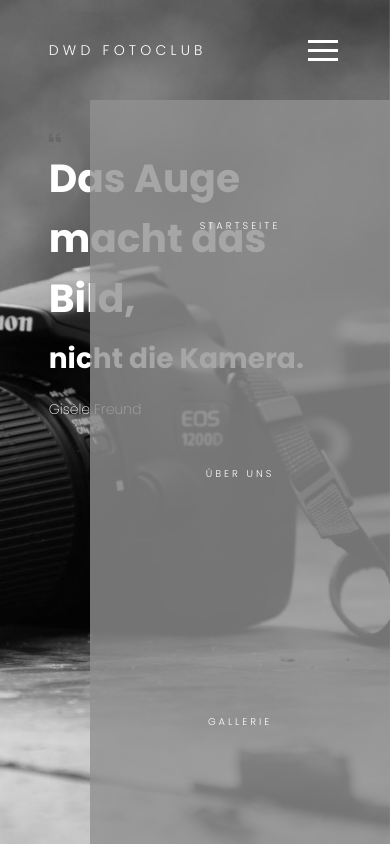
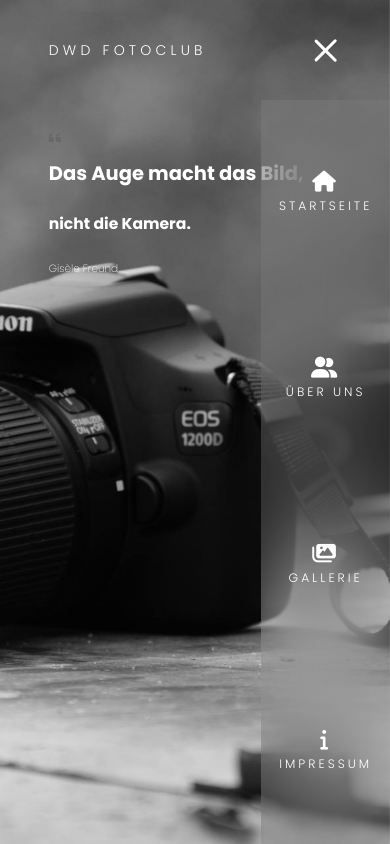
Before and after one commit to ilja-schotte/webCoding-github, a plain HTML site: page fotoclub/index.html in a window 390 px wide. Both pictures are taken after a click on the element 323 px from the left and 50 px from the top of the page. Drawn offline with nearby package versions, Linux system fonts and the light colour scheme.

Commit message:
further responsive layout improvements

```diff
--- a/fotoclub/css/header.css
+++ b/fotoclub/css/header.css
@@ -21,7 +21,7 @@
     background-color: transparent;
 }
 
-#logo-text{
+#logo-text {
     font-size: 2rem;
     letter-spacing: 0.5rem;
     font-weight: 300;
@@ -31,14 +31,27 @@
 .nav-links {
     display: flex;
     width: 20vw;
-    min-width: 400px;
-    max-width: 500px;
+    min-width: 600px;
+    max-width: 800px;
     justify-content: space-between;
 
 }
 
 .nav-links li {
     list-style: none;
+}
+
+.nav-links li a {
+    display: flex;
+    flex-direction: column;
+    align-items: center;
+    justify-content: center;
+}
+
+.nav-links li i {
+    display: none;
+    font-size: 2rem;
+    margin-bottom: 5px;
 }
 
 .navMenuItem {
@@ -59,17 +72,36 @@
     flex-direction: column;
 }
 
-.burger div{
+.burger div {
     width: 30px;
     height: 3px;
     background: rgba(266, 266, 266);
-    margin: 3px;
+    margin: 3px 0px;
+    transition: all 0.3s ease;
+    border-radius: 1.5px;
 }
+
+/* Klassen zur Linienanimation der Burgerlinien in der Navigationsleiste */
+.burger-line-toggle .line1 {
+    transform: rotate(-45deg) translate(-6.5px, 6px);
+
+}
+
+.burger-line-toggle .line2 {
+    opacity: 0;
+}
+
+.burger-line-toggle .line3 {
+    transform: rotate(45deg) translate(-6.5px, -6px);
+}
+
+
+
 
 /* Bildschirmbreite kleiner 3000px */
 @media screen and (max-width: 3000px) {
 
-    nav{
+    nav {
         min-width: 1500px;
     }
 
@@ -86,13 +118,18 @@
 /* Bildschirmbreite kleiner 2000px */
 @media screen and (max-width: 2000px) {
 
-    nav{
+    nav {
         min-width: 1000px;
     }
 
     #logo-text {
         font-size: 1.35rem;
         letter-spacing: 0.4rem;
+    }
+
+    .nav-links {
+        min-width: 500px;
+        max-width: 700px;
     }
 
     .navMenuItem {
@@ -104,13 +141,18 @@
 /* Bildschirmbreite kleiner 1500px */
 @media screen and (max-width: 1500px) {
 
-    nav{
-        min-width: 600px;
+    nav {
+        min-width: 800px;
     }
 
     #logo-text {
         font-size: 1rem;
         letter-spacing: 0.3rem;
+    }
+
+    .nav-links {
+        min-width: 400px;
+        max-width: 600px;
     }
 
     .navMenuItem {
@@ -123,12 +165,8 @@
 /* extended mobile */
 @media screen and (max-width: 1000px) {
 
-    nav {
-        min-width: 0;
-    }
-
-    .nav-links{
-        min-width: 300px;
+    .nav-links {
+        max-width: 600px;
     }
 
     #logo-text {
@@ -146,29 +184,50 @@
 /* extended mobile */
 @media screen and (max-width: 800px) {
 
-    body{
+    nav{
+        min-width: 0;
+        max-width: 80%;
+    }
+
+    body {
         overflow-x: hidden;
     }
 
-    .nav-links{
+    .nav-links {
         display: flex;
+        min-width: 33%;
         flex-direction: column;
         align-items: center;
         justify-content: space-around;
         position: absolute;
         right: 0px;
         top: 100px;
-        background: rgba(144, 144, 144, 0.8);
-        height: calc( 100vh - 100px);
+        background: rgba(144, 144, 144, 0.2);
+        backdrop-filter: blur(40px);
+        height: calc(100vh - 100px);
         transform: translateX(100%);
         transition: transform 0.5s ease-in;
+        border-radius: 1px;
+        font-size: 0.7rem;
+    }
+
+    .nav-links li i {
+        font-size: 1.5rem;
+    }
+
+    .navMenuItem {
+        font-size: 1.25em;
     }
 
     .nav-links li {
         opacity: 0;
     }
 
-    .burger{
+    .nav-links li i {
+        display: block;
+    }
+
+    .burger {
         display: flex;
         cursor: pointer;
     }
@@ -176,10 +235,11 @@
 
 @keyframes nav-links-appearance {
     from {
-        opacity: 0;
+        opacity: 1;
         transform: translateX(50px);
     }
-    to{
+
+    to {
         opacity: 1;
         transform: translateX(0px);
     }
--- a/fotoclub/css/landing.css
+++ b/fotoclub/css/landing.css
@@ -109,3 +109,49 @@
         font-size: 1rem;
     }
 }
+
+/* Bildschirmbreite kleiner 1000px */
+/* extented mobile */
+@media screen and (max-width: 1000px) {
+
+    #landing_text h1 {
+        font-size: clamp(2.8rem, 1.8vw, 3.7rem);
+    }
+
+    #landing_text h2 {
+        font-size: clamp(2rem, 1.3vw, 2.7rem);
+    }
+
+    #landing_text h3 {
+        font-size: clamp(1rem, 0.5vw, 1rem);
+    }
+
+    #landing_text i {
+        font-size: 1rem;
+    }
+}
+
+/* Bildschirmbreite kleiner 800px */
+/* mobile */
+@media screen and (max-width: 800px) {
+
+    #landing_text h1 {
+        font-size: clamp(1.25rem, 5vw, 2rem);
+        line-height: clamp(50px, 3vw, 80px);
+    }
+
+    #landing_text h2 {
+        font-size: clamp(1.0rem, 4vw, 1.75rem);
+        line-height: clamp(50px, 3vw, 80px);
+    }
+
+    #landing_text h3 {
+        font-size: clamp(0.75rem, 0.5vw, 1rem);
+    }
+
+
+
+    #landing_text i {
+        font-size: 1rem;
+    }
+}
--- a/fotoclub/css/main.css
+++ b/fotoclub/css/main.css
@@ -22,8 +22,12 @@
     text-decoration: none;
 }
 
-.dark-mode {
+.dark-mode-color {
     color: black !important;
+}
+
+.dark-mode-background {
+    background: black !important;
 }
 
 .section_main {
@@ -35,17 +39,7 @@
     margin: auto;
 }
 
-.burger {
-    display: none;
-}
-
-.burger div{
-    width: 30px;
-    height: 3px;
-    background: rgba(266, 266, 266);
-    margin: 6px;
-}
-
+/* Bildschirmbreite kleiner 3000px */
 @media screen and (max-width: 3000px) {
 
     .section_main {
@@ -54,6 +48,7 @@
 
 }
 
+/* Bildschirmbreite kleiner 2000px */
 @media screen and (max-width: 2000px) {
 
     .section_main {
@@ -62,22 +57,21 @@
 
 }
 
+/* Bildschirmbreite kleiner 1500px */
 @media screen and (max-width: 1500px) {
 
     .section_main {
-        min-width: 600px;
+        min-width: 800px;
     }
 
 }
 
 /* extended mobile */
-@media screen and (max-width: 1000px){
+/* Bildschirmbreite kleiner 1000px */
+@media screen and ((max-width: 1000px) or (orientation: portrait)){
 
     .section_main {
-        height: calc(80% - 20%);    /*<-- Bei Änderung der Höhe - margin-top berücksichtigen */
-        margin-top: 20%;
-        min-width: none;
-
+        height: 60%;    /*<-- Bei Änderung der Höhe - margin-top berücksichtigen */
     }
 }
 
@@ -88,6 +82,5 @@
         height: calc(80% - 20%);    /*<-- Bei Änderung der Höhe - margin-top berücksichtigen */
         margin-top: 20%;
         min-width: 0;
-
     }
 }
--- a/fotoclub/index.html
+++ b/fotoclub/index.html
@@ -26,12 +26,35 @@
     <header>
         <nav>
             <div class="logo">
-                <a href="#"><div id="logo-text">dwd fotoclub</div></a>
+                <a href="#">
+                    <div id="logo-text">dwd fotoclub</div>
+                </a>
             </div>
             <ul class="nav-links">
-                <li><a href="#" class='navMenuItem' data-sectionname="landing">Startseite</a></li>
-                <li><a href="#" class='navMenuItem' data-sectionname="about">Über uns</a></li>
-                <li><a href="#" class='navMenuItem' data-sectionname="gallery">Gallerie</a></li>
+                <li>
+                    <a href="#" class='navMenuItem' data-sectionname="landing">
+                        <i class="fa-solid fa-house"></i>
+                        Startseite
+                    </a>
+                </li>
+                <li>
+                    <a href="#" class='navMenuItem' data-sectionname="about">
+                        <i class="fa-solid fa-user-group"></i>
+                        Über uns
+                    </a>
+                </li>
+                <li>
+                    <a href="#" class='navMenuItem' data-sectionname="gallery">
+                        <i class="fa-solid fa-images"></i>
+                        Gallerie
+                    </a>
+                </li>
+                <li>
+                    <a href="#" class='navMenuItem' data-sectionname="impressum">
+                        <i class="fa-solid fa-info"></i>
+                        Impressum
+                    </a>
+                </li>
             </ul>
             <div class="burger" id="burgerNavigationButton">
                 <div class="line1"></div>
@@ -53,9 +76,8 @@
             </div>
         </section>
         <section id="about">
-            <div class="section_main">
-                <div id="about_darkbox">
-            </div>
+            <div id="about_section_main" class="section_main">
+                <div id="about_darkbox"></div>
                 <div id="about_whitebox">
                     <h1>über uns</h1>
                     <div id="about_content">
@@ -63,11 +85,16 @@
                             <img src="media/pexels-omarhouc-752525.jpg" alt="">
                         </div>
                         <div class="about_content_boxes" id="about_content_box_center">
-                        Lorem ipsum dolor sit amet, consetetur sadipscing elitr, sed diam nonumy eirmod tempor invidunt
-                        ut labore et dolore magna aliquyam erat, sed diam voluptua. At vero eos et accusam et justo duo
-                        dolores et ea rebum. Stet clita kasd gubergren, no sea takimata sanctus est Lorem ipsum dolor
-                        sit amet. Lorem ipsum dolor sit amet, consetetur sadipscing elitr, sed diam nonumy eirmod tempor
-                        invidunt ut labore et dolore magna aliquyam erat, sed diam voluptua. At vero eos et accusam et
+                            Lorem ipsum dolor sit amet, consetetur sadipscing elitr, sed diam nonumy eirmod tempor
+                            invidunt
+                            ut labore et dolore magna aliquyam erat, sed diam voluptua. At vero eos et accusam et justo
+                            duo
+                            dolores et ea rebum. Stet clita kasd gubergren, no sea takimata sanctus est Lorem ipsum
+                            dolor
+                            sit amet. Lorem ipsum dolor sit amet, consetetur sadipscing elitr, sed diam nonumy eirmod
+                            tempor
+                            invidunt ut labore et dolore magna aliquyam erat, sed diam voluptua. At vero eos et accusam
+                            et
                             justo duo dolores et ea rebum. Stet clita kasd gubergren, no sea takimata sanctus est Lorem
                             ipsum dolor sit amet.
                         </div>
--- a/fotoclub/js/main.js
+++ b/fotoclub/js/main.js
@@ -42,8 +42,6 @@
     const navigationLinksContainer = document.querySelector('.nav-links');
     const navigationLinks = document.querySelectorAll('.nav-links li');
 
-    console.log(navigationLinks);
-
     /* Navigation-bar Toggle */
     burgerNavigationButton.addEventListener('click', () => {
         navigationLinksContainer.classList.toggle('nav-links-active');
@@ -58,6 +56,9 @@
             }
 
         });
+
+        burgerNavigationButton.classList.toggle('burger-line-toggle');
+
     });
 
 
@@ -75,23 +76,45 @@
     const header = document.querySelector('#logo-text');
     const landing = document.querySelector('#landing');
     const navMenuItems = document.querySelectorAll('.navMenuItem');
-    const landingSectionOptions = {};
+    const navBurgerLines = document.querySelectorAll('.burger div');
+
+    const landingSectionOptions = {
+        rootMargin: "-100px 0px 0px 0px"
+    };
+
+
     const landingSectionObserver = new IntersectionObserver(function (
         entries,
         landingSectionObserver
     ) {
+
         entries.forEach(entry => {
             if (entry.isIntersecting) {
-                header.classList.remove('dark-mode');
+
+                /* ======== Logo und Nav-Einträge ========= */
+                header.classList.remove('dark-mode-color');
                 navMenuItems.forEach(navMenuItem => {
-                    navMenuItem.classList.remove('dark-mode');
+                    navMenuItem.classList.remove('dark-mode-color');
                 });
+                /*==========================================*/
+                /* ======= Linien des Burger-Menüs =========*/
+                navBurgerLines.forEach((line) => {
+                    line.classList.remove('dark-mode-background');
+                });
+                /*==========================================*/
             }
             else {
-                header.classList.add('dark-mode');
+                /* ======== Logo und Nav-Einträge ========= */
+                header.classList.add('dark-mode-color');
                 navMenuItems.forEach(navMenuItem => {
-                    navMenuItem.classList.add('dark-mode');
+                    navMenuItem.classList.add('dark-mode-color');
                 });
+                /*==========================================*/
+                /* ======= Linien des Burger-Menüs =========*/
+                navBurgerLines.forEach((line) => {
+                    line.classList.add('dark-mode-background');
+                });
+                /*==========================================*/
             }
         });
     }, landingSectionOptions);
@@ -117,7 +140,7 @@
     let t1 = gsap.timeline({
         scrollTrigger: {
             trigger: '#about',
-            start: "500",
+            start: "top 80%",
             scroller: "main"
         },
     });
@@ -125,7 +148,7 @@
     let t2 = gsap.timeline({
         scrollTrigger: {
             trigger: '#about',
-            start: "500",
+            start: "top 80%",
             scroller: "main"
         },
     });
```
Also changed, not shown: fotoclub/css/about.css (+33 -1 lines). Lines whose indentation alone changed are shown as unchanged.
